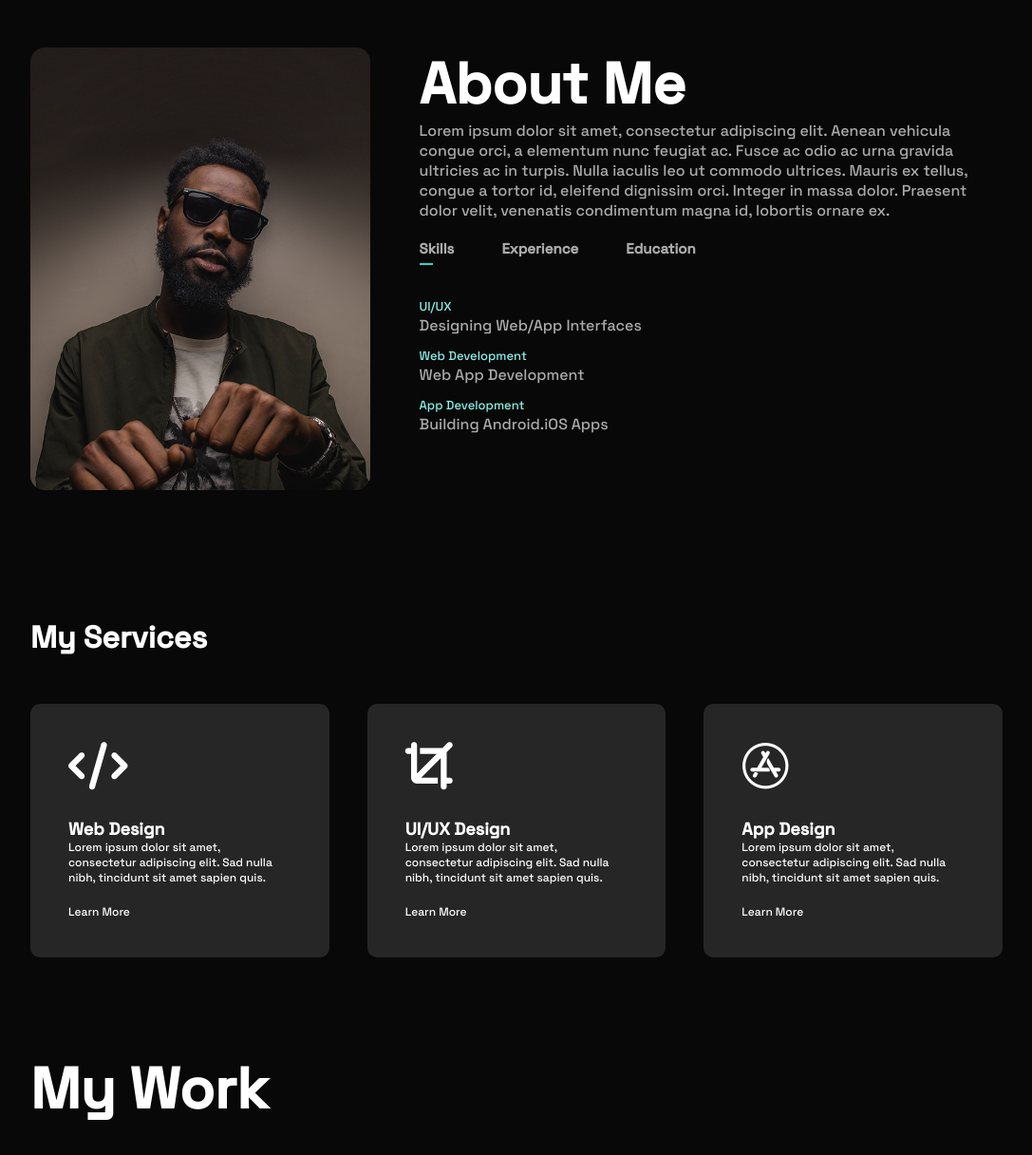
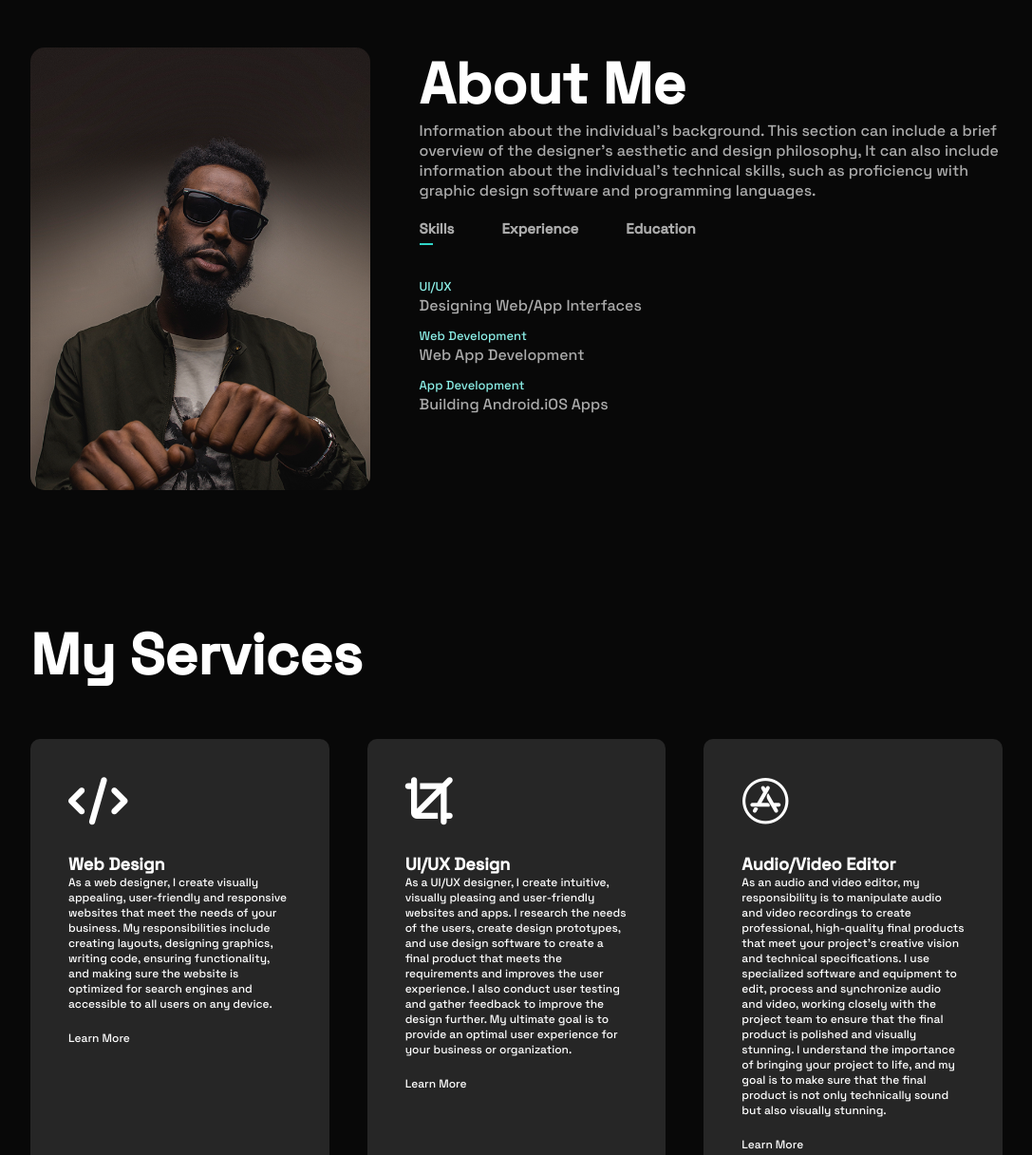
Before and after one commit to araptala/cv, a plain HTML site: page index.html in a window 1280 px wide. Shown: the part 840-2056 px from the top of the page at 95% size, without its empty margins (96-1183 px from the left). Drawn offline with Linux system fonts and the light colour scheme.

Commit message:
Update index.html
Updated the text

```diff
--- a/index.html
+++ b/index.html
@@ -26,7 +26,7 @@
             </nav>
             <div class="header-text">
                 <p>Digital Artist/Developer</p>
-                <h1>Hi, I'm <span>Towet</span> AP<br>From Baringo</h1>
+                <h1>Hi, I'm <span>Moses</span> Bartena<br>From Nairobi</h1>
             </div>
         </div>
     </div>
@@ -39,14 +39,10 @@
                 </div>
                 <div class="about-col-2">
                     <h1 class="sub-title">About Me</h1>
-                    <p>Lorem ipsum dolor sit amet, consectetur
-                        adipiscing elit. Aenean vehicula congue orci, a
-                        elementum nunc feugiat ac. Fusce ac odio ac urna
-                        gravida ultricies ac in turpis. Nulla iaculis leo
-                        ut commodo ultrices. Mauris ex tellus, congue a
-                        tortor id, eleifend dignissim orci. Integer in
-                        massa dolor. Praesent dolor velit, venenatis
-                        condimentum magna id, lobortis ornare ex.</p>
+                    <p>Information about the individual's background. This section can include
+                        a brief overview of the designer's aesthetic and design philosophy,
+                        It can also include information about the individual's technical skills,
+                        such as proficiency with graphic design software and programming languages.</p>
 
                         <div class="tab-titles">
                             <p class="tab-links active-link" onclick="opentab('skills')">Skills</p>
@@ -82,27 +78,51 @@
 <!------Services------>
     <div id="services">
         <div class="container">
-            <h1 class="sub0title">My Services</h1>
+            <h1 class="sub-title">My Services</h1>
             <div class="services-list">
                 <div>
                     <i class="fa-solid fa-code"></i>
                     <h2>Web Design</h2>
-                    <p>Lorem ipsum dolor sit amet, consectetur adipiscing elit.
-                        Sad nulla nibh, tincidunt sit amet sapien quis.</p>
+                    <p>As a web designer, I create visually appealing, user-friendly and responsive
+                        websites that meet the needs of your business. My responsibilities include
+                        creating layouts, designing graphics, writing code, ensuring functionality,
+                        and making sure the website is optimized for search engines and accessible
+                        to all users on any device.</p>
                         <a href="#">Learn More</a>
                 </div>
                 <div>
                     <i class="fa-solid fa-crop"></i>
                     <h2>UI/UX Design</h2>
-                    <p>Lorem ipsum dolor sit amet, consectetur adipiscing elit.
-                        Sad nulla nibh, tincidunt sit amet sapien quis.</p>
+                    <p>As a UI/UX designer, I create intuitive, visually pleasing and user-friendly
+                        websites and apps. I research the needs of the users, create design prototypes,
+                        and use design software to create a final product that meets the requirements
+                        and improves the user experience. I also conduct user testing and gather
+                        feedback to improve the design further. My ultimate goal is to provide an optimal
+                        user experience for your business or organization.</p>
                         <a href="#">Learn More</a>
                 </div>
                 <div>
                     <i class="fa-brands fa-app-store"></i>
-                    <h2>App Design</h2>
-                    <p>Lorem ipsum dolor sit amet, consectetur adipiscing elit.
-                        Sad nulla nibh, tincidunt sit amet sapien quis.</p>
+                    <h2>Audio/Video Editor</h2>
+                    <p>As an audio and video editor, my responsibility is to manipulate audio and video
+                        recordings to create professional, high-quality final products that meet your
+                        project's creative vision and technical specifications. I use specialized software
+                        and equipment to edit, process and synchronize audio and video, working closely
+                        with the project team to ensure that the final product is polished and visually
+                        stunning. I understand the importance of bringing your project to life, and my
+                        goal is to make sure that the final product is not only technically sound but
+                        also visually stunning.</p>
+                        <a href="#">Learn More</a>
+                </div>
+                <div>
+                    <i class="fa-brands fa-app-store"></i>
+                    <h2>Graphic Designer</h2>
+                    <p>As a graphic designer, I create visually appealing designs that communicate your
+                        message effectively across print and digital platforms such as brochures, packaging,
+                        websites, and social media. I work closely with your team to understand your needs
+                        and use typography, imagery, and color to create designs that are both pleasing and
+                        functional. I use professional software to create and refine designs, with the goal
+                        of exceeding your expectations and helping your business achieve its objectives.</p>
                         <a href="#">Learn More</a>
                 </div>
             </div>
```
